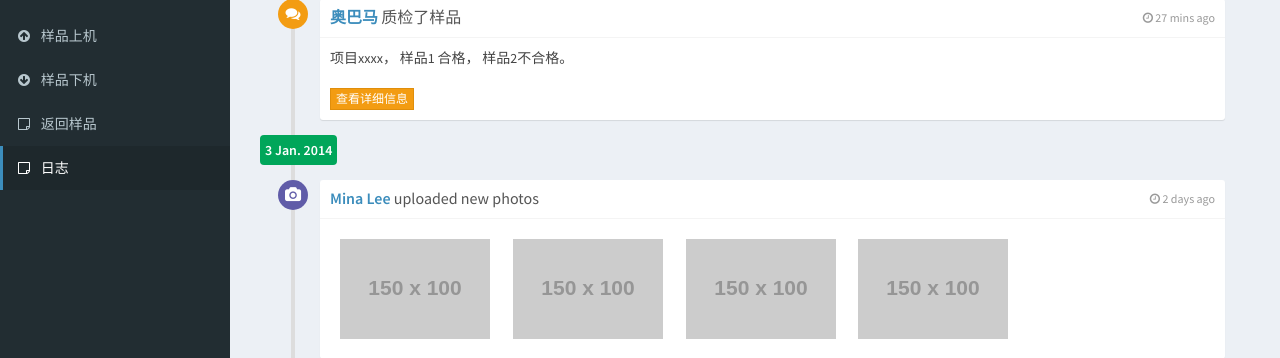
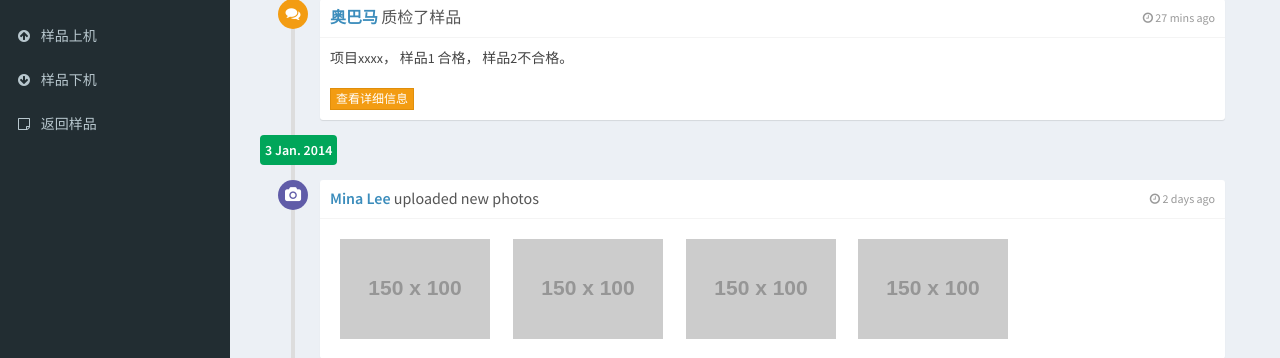
Before and after one commit to chenjialin/ONMATHLIMS, a Django app: template ONMATHLIMS/lims_app/templates/operation_log.html in a window 1280 px wide. Shown: the part 371-729 px from the top of the page. Run offline with Django 3.2, Linux system fonts and the light colour scheme; the template is opened without the code that fills it, so the values that code supplies are empty; grey boxes labelled with a size stand in for pictures from a placeholder-image service; parts of the project's set-up code (start-up, migrations or seed data) failed here and were passed over; some libraries are stand-ins or nearby versions.

Commit message:
hidden log

```diff
--- a/ONMATHLIMS/lims_app/templates/base.html
+++ b/ONMATHLIMS/lims_app/templates/base.html
@@ -129,8 +129,8 @@
                 <li id="upmachine"><a href="/lims_app/upmachine/"><i class="fa fa-arrow-circle-up"></i> <span>样品上机</span></a></li>
                 <li id="downmachine"><a href="/lims_app/downmachine/"><i class="fa fa-arrow-circle-down "></i> <span>样品下机</span></a></li>
                 <li id="returnsample"><a href="/lims_app/return_sample/"><i class="fa fa-sticky-note-o "></i> <span>返回样品</span></a></li>
-                <li id="operation_log"><a href="/lims_app/operation_log/"><i class="fa fa-sticky-note-o "></i> <span>日志</span></a></li>
-                <!--
+               <!-- <li id="operation_log"><a href="/lims_app/operation_log/"><i class="fa fa-sticky-note-o "></i> <span>日志</span></a></li>
+
                 <li><a href="documentation/index.html"><i class="fa fa-book"></i> <span>分析</span></a></li>
                 <li><a href="documentation/index.html"><i class="fa fa-book"></i> <span>发送报告</span></a></li>
                 <li><a href="documentation/index.html"><i class="fa fa-book"></i> <span>项目结束</span></a></li>
```
